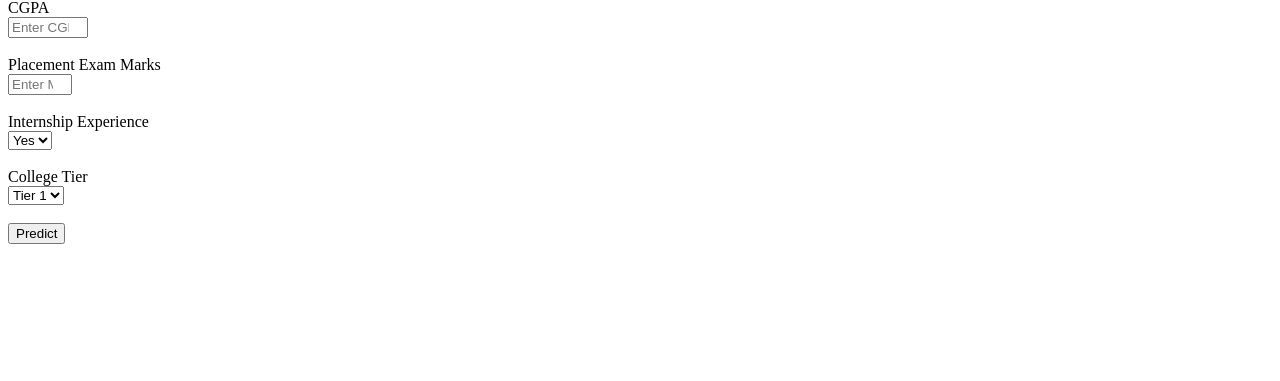
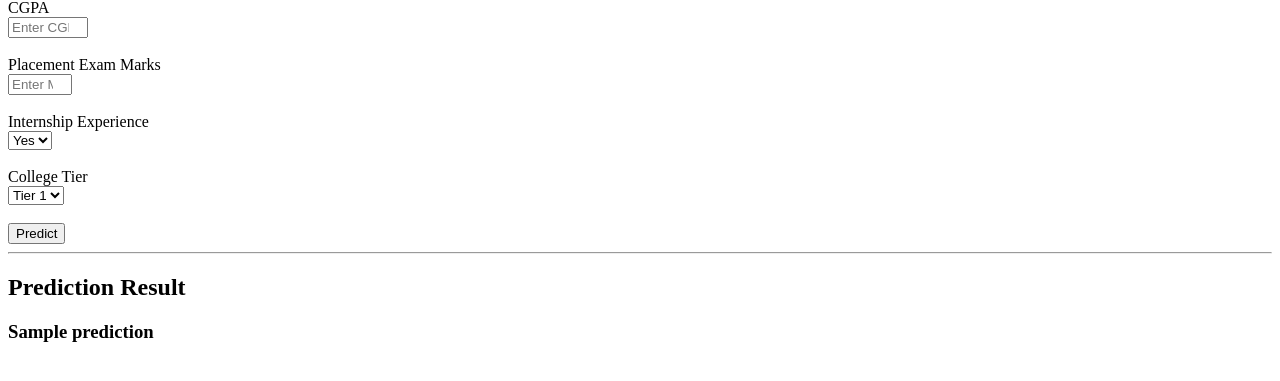
Before and after one commit to ayubalam/Student-Placement-Prediction-System, a Flask app: template templates/index.html in a window 1280 px wide. Shown: the part 81-462 px from the top of the page. Run offline with Flask 3, Linux system fonts and the light colour scheme; the template is opened without the code that fills it: most values are stand-ins (such as "Sample title", 1, 10 or a date in 2020); parts of the project's set-up code (start-up, migrations or seed data) failed here and were passed over.

Commit message:
Integrate Flask application with trained machine learning model

```diff
--- a/app.py
+++ b/app.py
@@ -1,26 +1,54 @@
 from flask import Flask, render_template, request
+import pandas as pd
+import joblib
 
 app = Flask(__name__)
+
+model = joblib.load("models/placement_model.pkl")
+scaler = joblib.load("models/scaler.pkl")
 
 @app.route("/", methods=["GET", "POST"])
 def home():
 
+    prediction = None
+
     if request.method == "POST":
 
-        cgpa = request.form["cgpa"]
-
-        marks = request.form["marks"]
-
-        internship = request.form["internship"]
-
+        cgpa = float(request.form["cgpa"])
+        marks = float(request.form["marks"])
+        internship = int(request.form["internship"])
         tier = request.form["tier"]
 
-        print("CGPA:", cgpa)
-        print("Marks:", marks)
-        print("Internship:", internship)
-        print("College Tier:", tier)
+        tier1 = 0
+        tier2 = 0
+        tier3 = 0
 
-    return render_template("index.html")
+        if tier == "Tier 1":
+            tier1 = 1
+        elif tier == "Tier 2":
+            tier2 = 1
+        else:
+            tier3 = 1
+
+        student = pd.DataFrame({
+            "cgpa": [cgpa],
+            "placement_exam_marks": [marks],
+            "internship_experience": [internship],
+            "college_tier_Tier 1": [tier1],
+            "college_tier_Tier 2": [tier2],
+            "college_tier_Tier 3": [tier3]
+        })
+
+        student_scaled = scaler.transform(student)
+
+        result = model.predict(student_scaled)
+
+        if result[0] == 1:
+            prediction = "Placed"
+        else:
+            prediction = "Not Placed"
+
+    return render_template("index.html", prediction=prediction)
 
 if __name__ == "__main__":
     app.run(debug=True)
--- a/templates/index.html
+++ b/templates/index.html
@@ -62,6 +62,16 @@
 
     </form>
 
+{% if prediction %}
+
+<hr>
+
+<h2>Prediction Result</h2>
+
+<h3>{{ prediction }}</h3>
+
+{% endif %}
+
 </body>
 
 </html>
```
